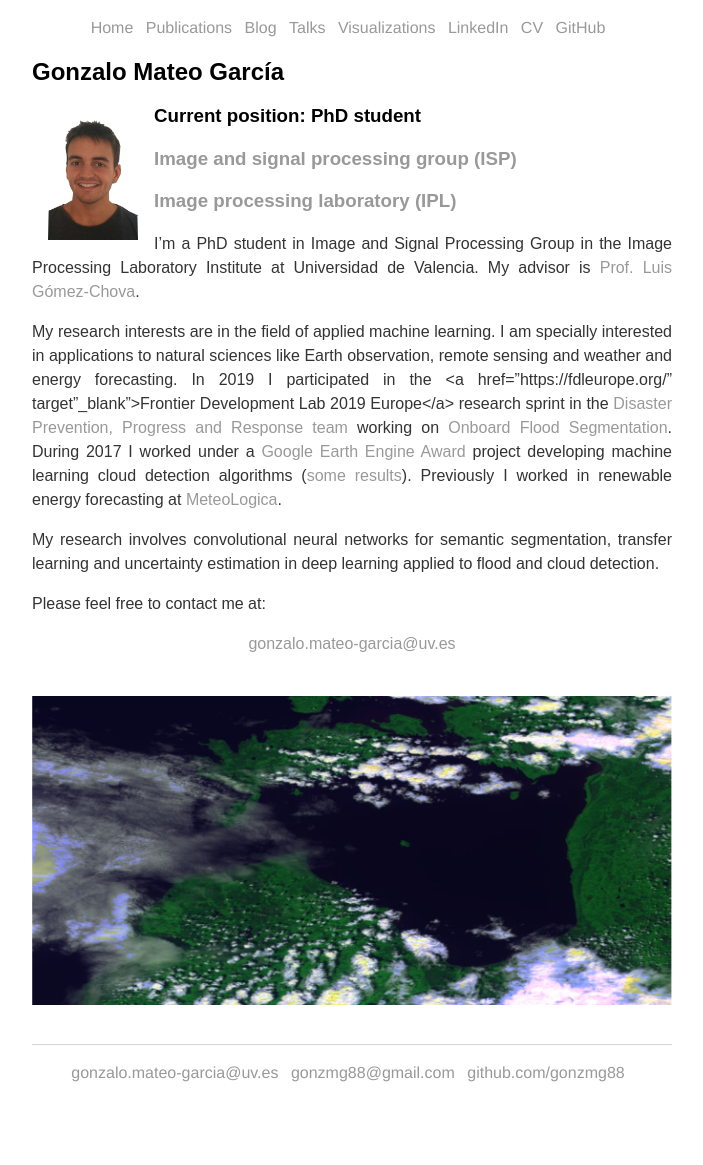
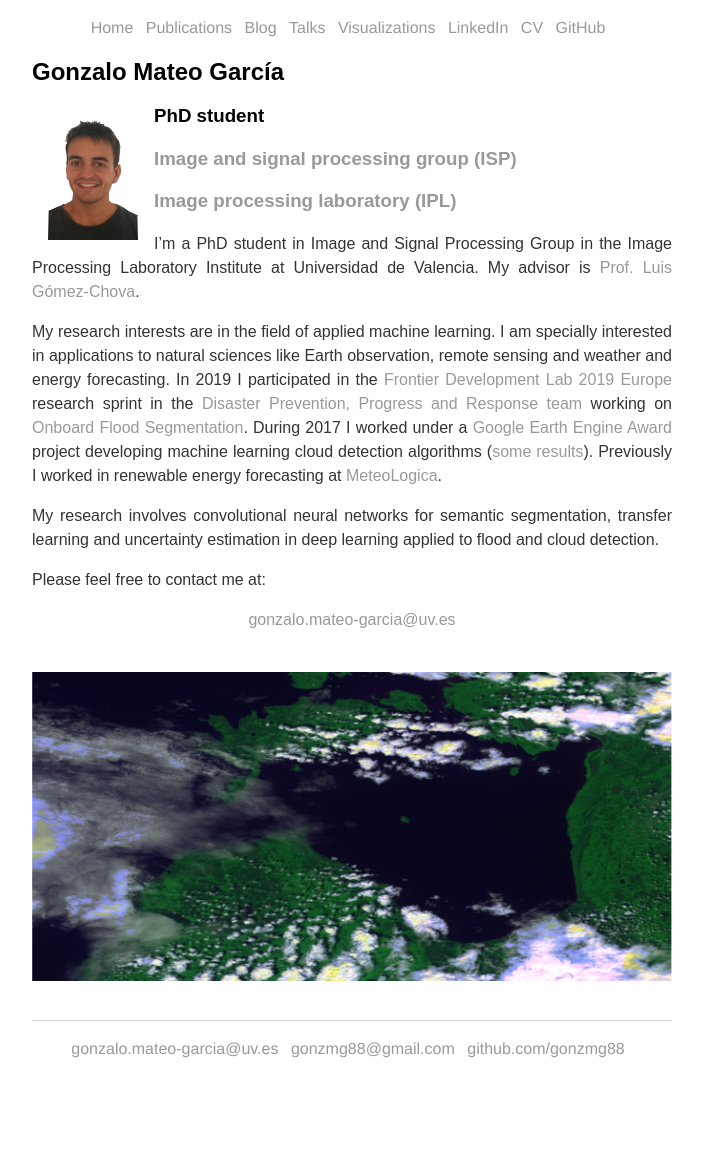
Before and after one commit to Haiiah/gonzmg88.github.io, a Jekyll site: the page built from index.md, in a window 1280 px wide. Shown: the whole page, without its empty margins (288-991 px from the left). Built offline with Jekyll 4.4.1, drawn with Linux system fonts in a browser that asks for light colours; after the commit the page ends 1141 px from its top, so only the background shows below that.

Commit message:
Fixed bufs

```diff
--- a/index.md
+++ b/index.md
@@ -9,7 +9,7 @@
 
 <img id="foto" src="imgs/yo_sin_background_cv.png" height="120" width="90"/>
 
-### Current position: PhD student
+### PhD student
 
 ### <a href="http://isp.uv.es" target="_blank">Image and signal processing group (ISP)</a>
 
@@ -17,7 +17,7 @@
 
 I'm a PhD student in Image and Signal Processing Group in the Image Processing Laboratory Institute at Universidad de Valencia. My advisor is <a href="http://www.uv.es/chovago/" target="_blank">Prof. Luis Gómez-Chova</a>.
 
-My research interests are in the field of applied machine learning. I am specially interested in applications to natural sciences like Earth observation, remote sensing and weather and energy forecasting. In 2019 I participated in the <a href="https://fdleurope.org/" target"_blank">Frontier Development Lab 2019 Europe</a> research sprint in the <a href="https://fdleurope.org/all/2019/8/14/fdl-europe-2019-disaster-prevention-progress-amp-response-floods-team" target="_blank"> Disaster Prevention, Progress and Response team</a> working on <a href="https://arxiv.org/abs/1910.03019" target="_blank">Onboard Flood Segmentation</a>. During 2017 I worked under a <a href="https://research.google.com/research-outreach.html#/research-outreach/faculty-engagement/earth-engine-research-awards" target="_blank">Google Earth Engine Award</a> project developing machine learning cloud detection algorithms (<a href="http://isp.uv.es/projects/cdc/GEE_cloud_detection_results.html" target="_blank">some results</a>). Previously I worked in renewable energy forecasting at [MeteoLogica](http://meteologica.com){:target="_blank"}.
+My research interests are in the field of applied machine learning. I am specially interested in applications to natural sciences like Earth observation, remote sensing and weather and energy forecasting. In 2019 I participated in the <a href="https://fdleurope.org/" target="_blank">Frontier Development Lab 2019 Europe</a> research sprint in the <a href="https://fdleurope.org/all/2019/8/14/fdl-europe-2019-disaster-prevention-progress-amp-response-floods-team" target="_blank"> Disaster Prevention, Progress and Response team</a> working on <a href="https://arxiv.org/abs/1910.03019" target="_blank">Onboard Flood Segmentation</a>. During 2017 I worked under a <a href="https://research.google.com/research-outreach.html#/research-outreach/faculty-engagement/earth-engine-research-awards" target="_blank">Google Earth Engine Award</a> project developing machine learning cloud detection algorithms (<a href="https://isp.uv.es/projects/cdc/viewer_l8_GEE.html" target="_blank">some results</a>). Previously I worked in renewable energy forecasting at [MeteoLogica](http://meteologica.com){:target="_blank"}.
 
 My research involves convolutional neural networks for semantic segmentation, transfer learning and uncertainty estimation in deep learning applied to flood and cloud detection.
 
```
